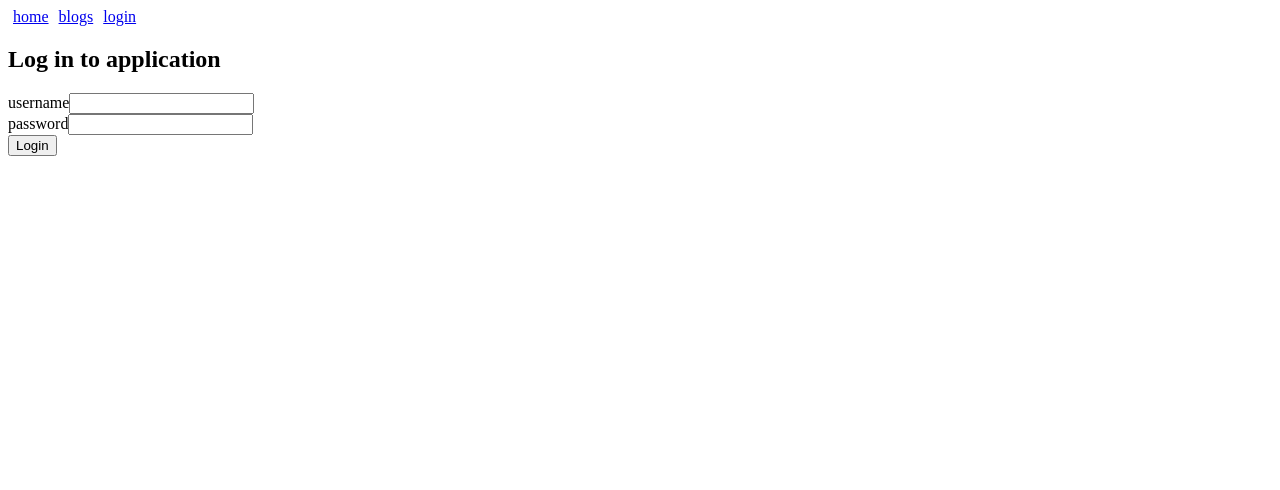
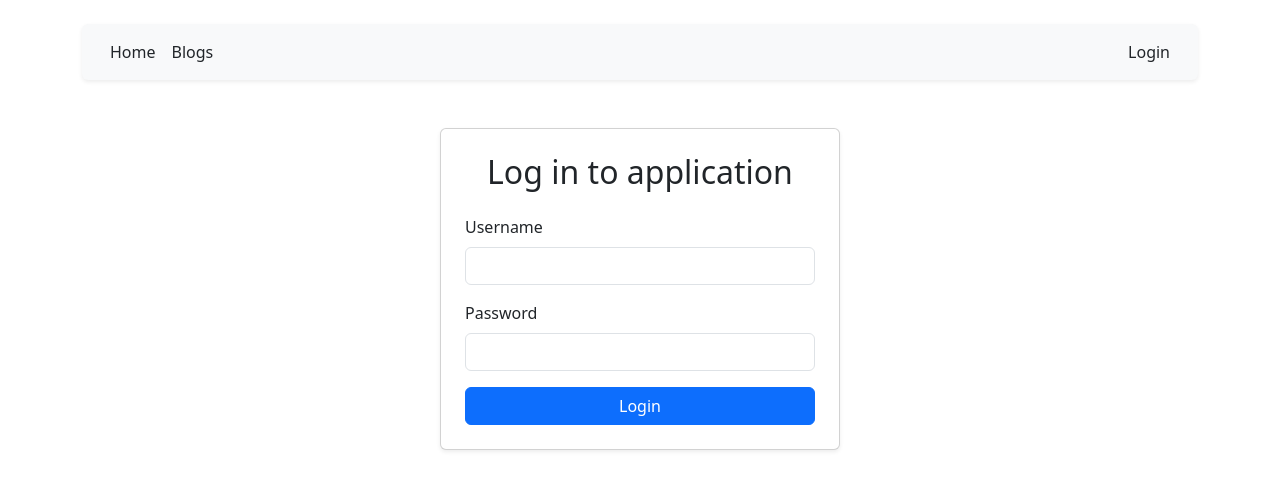
Before and after one commit to umidrza/Blogs, a React (Vite) app in the folder frontend/: page /login in a window 1280 px wide. Shown: the top 490 px of the page. Built offline with nearby package versions, Linux system fonts and the light colour scheme; no server answers.

Commit message:
add bootstrap

```diff
--- a/frontend/index.html
+++ b/frontend/index.html
@@ -1,12 +1,17 @@
 <!doctype html>
 <html lang="en">
+
 <head>
   <meta charset="UTF-8" />
   <meta name="viewport" content="width=device-width, initial-scale=1.0" />
   <title>Blogs</title>
+  <link rel="stylesheet" href="https://cdn.jsdelivr.net/npm/bootstrap@5.3.0/dist/css/bootstrap.min.css"
+    integrity="sha384-9ndCyUaIbzAi2FUVXJi0CjmCapSmO7SnpJef0486qhLnuZ2cdeRhO02iuK6FUUVM" crossorigin="anonymous" />
 </head>
+
 <body>
   <div id="root"></div>
   <script type="module" src="/src/main.jsx"></script>
 </body>
+
 </html>
--- a/frontend/src/App.jsx
+++ b/frontend/src/App.jsx
@@ -82,42 +82,53 @@ const App = () => {
   }
 
   return (
-    <div>
-      <div>
-        <Link style={padding} to="/">home</Link>
-        <Link style={padding} to="/blogs">blogs</Link>
-
-        {user
-          ? <em>{user.name} <Logout handleLogout={handleLogout} /></em>
-          : <Link style={padding} to="/login">login</Link>
-        }
+    <div className="container mt-4">
+      {/* Navbar */}
+      <nav className="navbar navbar-expand-lg navbar-light bg-light mb-4 rounded shadow-sm p-3">
+        <div className="container-fluid d-flex justify-content-between">
+          <div className="d-flex gap-3">
+            <Link className="nav-link" to="/">Home</Link>
+            <Link className="nav-link" to="/blogs">Blogs</Link>
           </div>
 
+          <div>
+            {user ? (
+              <span className="navbar-text">
+                <em>
+                  {user.name} <Logout handleLogout={handleLogout} />
+                </em>
+              </span>
+            ) : (
+              <Link className="nav-link" to="/login">Login</Link>
+            )}
+          </div>
+        </div>
+      </nav>
+
+      {/* Notification */}
       <Notification
         message={notification?.message}
         type={notification?.type}
       />
 
+      {/* Routes */}
       <Routes>
         <Route path="/" element={<Home />} />
 
-        <Route path="/blogs" element={(
+        <Route
+          path="/blogs"
+          element={
             <>
               <Togglable buttonLabel="Create new Blog" ref={blogFormRef}>
                 <BlogForm createBlog={addBlog} />
               </Togglable>
               <Blogs />
             </>
-        )} />
+          }
+        />
 
-        <Route path="/blogs/:id" element={
-          <Blog/>
-        } />
-
-        <Route path="/login" element={
-          <LoginForm handleLogin={handleLogin} />
-        } />
-
+        <Route path="/blogs/:id" element={<Blog />} />
+        <Route path="/login" element={<LoginForm handleLogin={handleLogin} />} />
       </Routes>
     </div>
   );
--- a/frontend/src/components/Blog.jsx
+++ b/frontend/src/components/Blog.jsx
@@ -9,14 +9,6 @@ const Blog = () => {
   const navigate = useNavigate();
 
   const blog = blogs.find(blog => blog.id === id)
-
-  const blogStyle = {
-    paddingTop: 10,
-    paddingLeft: 2,
-    border: 'solid',
-    borderWidth: 1,
-    marginBottom: 5
-  }
 
   const toggleVisibility = () => {
     setVisible(!visible)
@@ -44,27 +36,53 @@ const Blog = () => {
   }
 
   return (
-    <div className="blog" style={blogStyle}>
+    <div className="blog card mb-3">
+      <div className="card-body">
+        <div className="d-flex justify-content-between align-items-center">
           <div>
-        {blog.title} by {blog.author}
-        <button onClick={toggleVisibility}>
-          {visible ? 'hide' : 'view'}
+            <strong>{blog.title}</strong> by {blog.author}
+          </div>
+          <button
+            className="btn btn-primary btn-sm"
+            onClick={toggleVisibility}
+          >
+            {visible ? 'Hide' : 'View'}
           </button>
         </div>
 
         {visible && (
+          <div className="mt-3">
+            <div className="mb-2">
+              <a href={blog.url} target="_blank" rel="noreferrer">
+                {blog.url}
+              </a>
+            </div>
+
+            <div className="mb-2 d-flex align-items-center gap-2">
+              <span>{blog.likes} likes</span>
+              <button
+                className="btn btn-outline-success btn-sm"
+                onClick={handleLike}
+              >
+                Like
+              </button>
+            </div>
+
+            <div className="mb-2 text-muted">
+              Added by {blog.user.name}
+            </div>
+
             <div>
-          <div>{blog.url}</div>
-          <div>
-            {blog.likes} likes
-            <button onClick={handleLike}>like</button>
-          </div>
-          <div>{blog.user.name}</div>
-          <div>
-            <button onClick={handleDelete}>remove</button>
+              <button
+                className="btn btn-danger btn-sm"
+                onClick={handleDelete}
+              >
+                Remove
+              </button>
             </div>
           </div>
         )}
+      </div>
     </div>
   )
 }
--- a/frontend/src/components/BlogForm.jsx
+++ b/frontend/src/components/BlogForm.jsx
@@ -16,24 +16,52 @@ const BlogForm = ({ createBlog }) => {
   };
 
   return (
-    <div>
-      <h3>Create new Blog</h3>
-      <form onSubmit={handleSubmit}>
-        <div>
-          <label htmlFor="title">Title</label>
-          <input type="text" id="title" value={title} onChange={(e) => setTitle(e.target.value)}/>
+    <div className="container mt-4">
+      <h3 className="mb-3">Create New Blog</h3>
+
+      <form onSubmit={handleSubmit} className="card p-4 shadow-sm">
+        <div className="mb-3">
+          <label htmlFor="title" className="form-label">
+            Title
+          </label>
+          <input
+            type="text"
+            id="title"
+            className="form-control"
+            value={title}
+            onChange={(e) => setTitle(e.target.value)}
+          />
         </div>
-        <div>
-          <label htmlFor="author">Author</label>
-          <input type="text" id="author" value={author} onChange={(e) => setAuthor(e.target.value)}/>
+
+        <div className="mb-3">
+          <label htmlFor="author" className="form-label">
+            Author
+          </label>
+          <input
+            type="text"
+            id="author"
+            className="form-control"
+            value={author}
+            onChange={(e) => setAuthor(e.target.value)}
+          />
         </div>
-        <div>
-          <label htmlFor="url">Url</label>
-          <input type="text" id="url" value={url} onChange={(e) => setUrl(e.target.value)}/>
+
+        <div className="mb-3">
+          <label htmlFor="url" className="form-label">
+            URL
+          </label>
+          <input
+            type="text"
+            id="url"
+            className="form-control"
+            value={url}
+            onChange={(e) => setUrl(e.target.value)}
+          />
         </div>
-        <div>
-          <button type="submit">Create Blog</button>
-        </div>
+
+        <button type="submit" className="btn btn-success">
+          Create Blog
+        </button>
       </form>
     </div>
   )
--- a/frontend/src/components/Blogs.jsx
+++ b/frontend/src/components/Blogs.jsx
@@ -4,14 +4,24 @@ import useResource from "../hooks/useResource"
 const Blogs = () => {
   const [blogs, blogService] = useResource('/api/blogs')
   const sortedBlogs = [...blogs].sort((a, b) => b.likes - a.likes)
+
   return (
-    <div>
-      <h2>Blogs</h2>
-      {sortedBlogs.map(blog =>
-      <Link key={blog.id} to={`/blogs/${blog.id}`}>
-        <div>{blog.title} by {blog.author}</div>
-      </Link>
-      )}
+    <div className="container mt-4">
+      <h2 className="mb-3">Blogs</h2>
+
+      <div className="list-group">
+        {sortedBlogs.map(blog => (
+          <Link
+            key={blog.id}
+            to={`/blogs/${blog.id}`}
+            className="list-group-item list-group-item-action d-flex justify-content-between align-items-center"
+          >
+            <div>
+              <strong>{blog.title}</strong> by {blog.author}
+            </div>
+          </Link>
+        ))}
+      </div>
     </div>
   )
 }
--- a/frontend/src/components/LoginForm.jsx
+++ b/frontend/src/components/LoginForm.jsx
@@ -1,7 +1,7 @@
 import { useState } from 'react';
 import { useNavigate } from 'react-router-dom';
 
-const LoginForm = ({ handleLogin  }) => {
+const LoginForm = ({ handleLogin }) => {
   const [username, setUsername] = useState('');
   const [password, setPassword] = useState('');
 
@@ -14,21 +14,42 @@ const LoginForm = ({ handleLogin  }) => {
   };
 
   return (
-    <div>
-      <h2>Log in to application</h2>
-      <form onSubmit={submit}>
-        <div>
-          <label htmlFor="username">username</label>
-          <input type="text" id="username" value={username} onChange={(e) => setUsername(e.target.value)} />
-        </div>
-        <div>
-          <label htmlFor="password">password</label>
-          <input type="text" id="password" value={password} onChange={(e) => setPassword(e.target.value)} />
-        </div>
-        <div>
-          <button type="submit">Login</button>
-        </div>
-      </form>
+    <div className="container mt-5 d-flex justify-content-center">
+      <div className="card p-4 shadow-sm" style={{ maxWidth: '400px', width: '100%' }}>
+        <h2 className="mb-4 text-center">Log in to application</h2>
+
+        <form onSubmit={submit}>
+          <div className="mb-3">
+            <label htmlFor="username" className="form-label">
+              Username
+            </label>
+            <input
+              type="text"
+              id="username"
+              className="form-control"
+              value={username}
+              onChange={(e) => setUsername(e.target.value)}
+            />
+          </div>
+
+          <div className="mb-3">
+            <label htmlFor="password" className="form-label">
+              Password
+            </label>
+            <input
+              type="password"
+              id="password"
+              className="form-control"
+              value={password}
+              onChange={(e) => setPassword(e.target.value)}
+            />
+          </div>
+
+          <button type="submit" className="btn btn-primary w-100">
+            Login
+          </button>
+        </form>
+      </div>
     </div>
   )
 }
--- a/frontend/src/components/LogoutForm.jsx
+++ b/frontend/src/components/LogoutForm.jsx
@@ -3,7 +3,12 @@ const LogoutForm = ({ handleLogout }) => {
 
   return (
     <>
-      <button onClick={handleLogout}>logout</button>
+      <button
+        className="btn btn-outline-danger btn-sm"
+        onClick={handleLogout}
+      >
+        Logout
+      </button>
     </>
   )
 }
--- a/frontend/src/components/Notification.jsx
+++ b/frontend/src/components/Notification.jsx
@@ -2,17 +2,14 @@
 const Notification = ({ message, type }) => {
   if (!message) return null;
 
-  const style = {
-    color: type === "error" ? "red" : "green",
-    background: "lightgrey",
-    fontSize: 18,
-    border: "2px solid",
-    borderColor: type === "error" ? "red" : "green",
-    padding: 10,
-    marginBottom: 10,
-  };
+  const alertClass =
+    type === "error" ? "alert alert-danger" : "alert alert-success";
 
-  return <div style={style}>{message}</div>;
-}
+  return (
+    <div className={`${alertClass} mt-3`} role="alert">
+      {message}
+    </div>
+  );
+};
 
 export default Notification;
--- a/frontend/src/components/Togglable.jsx
+++ b/frontend/src/components/Togglable.jsx
@@ -16,12 +16,20 @@ const Togglable = forwardRef((props, ref) => {
 
   return (
     <div>
-      <div style={hideWhenVisible}>
-        <button onClick={toggleVisibility}>{props.buttonLabel}</button>
+      <div className={!visible ? "d-block" : "d-none"}>
+        <button className="btn btn-primary btn-sm" onClick={toggleVisibility}>
+          {props.buttonLabel}
+        </button>
       </div>
-      <div style={showWhenVisible}>
+
+      <div className={visible ? "d-block mt-2" : "d-none"}>
         {props.children}
-        <button onClick={toggleVisibility}>Cancel</button>
+        <button
+          className="btn btn-secondary btn-sm mt-2"
+          onClick={toggleVisibility}
+        >
+          Cancel
+        </button>
       </div>
     </div>
   )
--- a/frontend/src/index.css
+++ b/frontend/src/index.css
@@ -0,0 +1,7 @@
+.blog {
+  padding-top: 10;
+  padding-left: 2;
+  border: 'solid';
+  border-width: 1;
+  margin-bottom: 5;
+}
```
Lines whose indentation alone changed are shown as unchanged.
